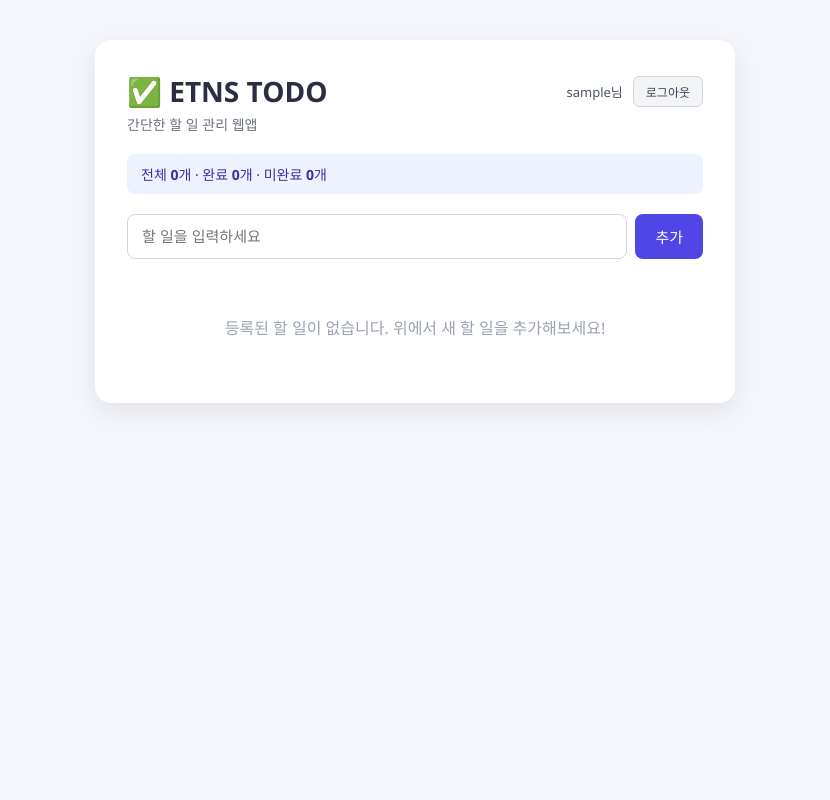
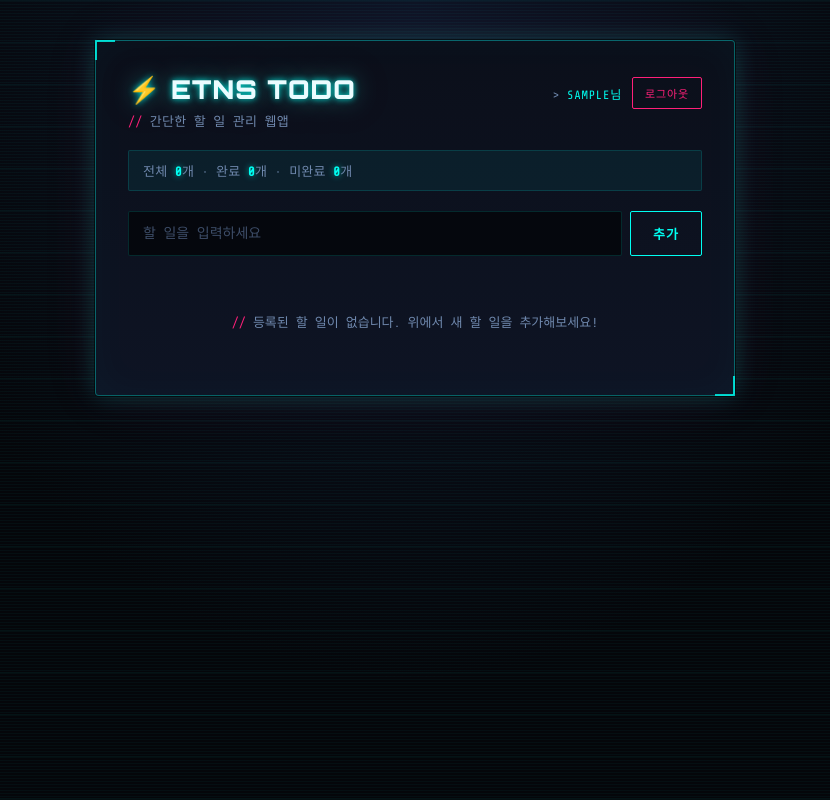
Before and after one commit to kimyeseul120-creator/20260915_ETNS_G, a Flask app: page / in a window 1280 px wide. Shown: the whole page, without its empty margins (225-1055 px from the left). Run offline with Flask 3, Linux system fonts and the light colour scheme; the visitor is signed in with stand-in values (Sample User, id 1); data that the repository does not hold is empty; some libraries are stand-ins or nearby versions.

Commit message:
Restyle UI with cyberpunk theme (neon colors, Orbitron/Share Tech Mono, HUD accents)
Co-Authored-By: Claude Sonnet 5 <noreply@anthropic.com>

```diff
--- a/static/style.css
+++ b/static/style.css
@@ -1,3 +1,22 @@
+/* ============================================================
+   ETNS TODO — CYBERPUNK THEME
+   Orbitron(제목/버튼) + Share Tech Mono(본문/데이터) 네온 팔레트
+   ============================================================ */
+
+:root {
+    --bg: #05060a;
+    --panel: #0b0f1a;
+    --panel-2: #0e1424;
+    --border: rgba(0, 255, 242, 0.35);
+    --border-soft: rgba(0, 255, 242, 0.14);
+    --cyan: #00fff2;
+    --pink: #ff2079;
+    --yellow: #e8ff29;
+    --green: #39ff8f;
+    --text: #d8ecff;
+    --muted: #6f88ad;
+}
+
 * {
     box-sizing: border-box;
 }
@@ -5,18 +24,46 @@
 body {
     margin: 0;
     padding: 0;
-    background: #f4f6fb;
-    font-family: "Segoe UI", "Malgun Gothic", sans-serif;
-    color: #2b2d42;
+    min-height: 100vh;
+    background:
+        repeating-linear-gradient(0deg, rgba(0, 255, 242, 0.035) 0px, rgba(0, 255, 242, 0.035) 1px, transparent 1px, transparent 3px),
+        linear-gradient(rgba(0, 255, 242, 0.05) 1px, transparent 1px) 0 0 / 100% 42px,
+        radial-gradient(ellipse at top, #0d1526 0%, var(--bg) 60%);
+    font-family: "Share Tech Mono", "Consolas", monospace;
+    color: var(--text);
+    padding: 40px 16px;
 }
 
 .container {
     max-width: 640px;
-    margin: 40px auto;
+    margin: 0 auto;
     padding: 32px;
-    background: #ffffff;
-    border-radius: 16px;
-    box-shadow: 0 8px 24px rgba(0, 0, 0, 0.08);
+    background: linear-gradient(180deg, var(--panel) 0%, var(--panel-2) 100%);
+    border: 1px solid var(--border);
+    border-radius: 4px;
+    box-shadow:
+        0 0 0 1px rgba(0, 0, 0, 0.6),
+        0 0 24px rgba(0, 255, 242, 0.18),
+        0 0 60px rgba(255, 32, 121, 0.08),
+        inset 0 0 40px rgba(0, 255, 242, 0.03);
+    position: relative;
+}
+
+/* HUD 코너 브래킷 */
+.container::before,
+.container::after {
+    content: "";
+    position: absolute;
+    width: 18px;
+    height: 18px;
+    border: 2px solid var(--cyan);
+    opacity: 0.8;
+}
+.container::before { top: -1px; left: -1px; border-right: none; border-bottom: none; }
+.container::after { bottom: -1px; right: -1px; border-left: none; border-top: none; }
+
+.auth-container {
+    max-width: 380px;
 }
 
 .header-top {
@@ -24,6 +71,7 @@ body {
     align-items: flex-start;
     justify-content: space-between;
     gap: 12px;
+    flex-wrap: wrap;
 }
 
 .user-box {
@@ -34,54 +82,85 @@ body {
 }
 
 .username {
-    font-size: 13px;
-    color: #4b5563;
+    font-size: 12px;
+    color: var(--cyan);
     white-space: nowrap;
+    text-transform: uppercase;
+    letter-spacing: 0.06em;
 }
+.username::before { content: "> "; color: var(--muted); }
 
 .logout-btn {
-    padding: 6px 12px;
-    background: #f3f4f6;
-    color: #374151;
-    border: 1px solid #d1d5db;
-    border-radius: 6px;
-    font-size: 12px;
+    padding: 7px 12px;
+    background: transparent;
+    color: var(--pink);
+    border: 1px solid var(--pink);
+    border-radius: 2px;
+    font-size: 11px;
+    font-family: "Orbitron", sans-serif;
+    letter-spacing: 0.08em;
+    text-transform: uppercase;
     cursor: pointer;
     white-space: nowrap;
+    transition: all 0.15s ease;
 }
 
 .logout-btn:hover {
-    background: #e5e7eb;
+    background: var(--pink);
+    color: #05060a;
+    box-shadow: 0 0 14px rgba(255, 32, 121, 0.6);
 }
 
 header h1 {
-    margin: 0 0 4px 0;
-    font-size: 28px;
+    margin: 0 0 6px 0;
+    font-family: "Orbitron", sans-serif;
+    font-weight: 900;
+    font-size: 26px;
+    letter-spacing: 0.04em;
+    text-transform: uppercase;
+    color: #eafcff;
+    text-shadow:
+        0 0 6px rgba(0, 255, 242, 0.9),
+        0 0 22px rgba(0, 255, 242, 0.45),
+        0 0 44px rgba(255, 32, 121, 0.25);
 }
 
 .subtitle {
     margin: 0 0 20px 0;
-    color: #6b7280;
-    font-size: 14px;
+    color: var(--muted);
+    font-size: 13px;
+    letter-spacing: 0.02em;
+}
+.subtitle::before { content: "// "; color: var(--pink); }
+
+.flash {
+    background: rgba(255, 32, 121, 0.08);
+    border: 1px solid var(--pink);
+    border-left-width: 4px;
+    color: #ffc2dd;
+    padding: 10px 14px;
+    border-radius: 2px;
+    margin-bottom: 16px;
+    font-size: 13px;
+}
+.flash p { margin: 0; }
+.flash p::before { content: "[!] "; color: var(--pink); }
+
+.summary {
+    background: rgba(0, 255, 242, 0.06);
+    border: 1px solid var(--border-soft);
+    color: var(--muted);
+    padding: 10px 14px;
+    border-radius: 2px;
+    margin-bottom: 20px;
+    font-size: 13px;
+    letter-spacing: 0.02em;
 }
 
-.flash {
-    background: #fff4e5;
-    border: 1px solid #ffcc80;
-    color: #995500;
-    padding: 10px 14px;
-    border-radius: 8px;
-    margin-bottom: 16px;
-    font-size: 14px;
-}
-
-.summary {
-    background: #eef2ff;
-    color: #3730a3;
-    padding: 10px 14px;
-    border-radius: 8px;
-    margin-bottom: 20px;
-    font-size: 14px;
+.summary strong {
+    color: var(--cyan);
+    font-weight: 700;
+    text-shadow: 0 0 6px rgba(0, 255, 242, 0.6);
 }
 
 .add-form {
@@ -90,26 +169,57 @@ header h1 {
     margin-bottom: 24px;
 }
 
+.add-form input[type="text"],
+.auth-form input,
+.edit-input {
+    background: #05070d;
+    color: var(--text);
+    caret-color: var(--cyan);
+}
+
 .add-form input[type="text"] {
     flex: 1;
     padding: 12px 14px;
-    border: 1px solid #d1d5db;
-    border-radius: 8px;
-    font-size: 15px;
+    border: 1px solid var(--border-soft);
+    border-radius: 2px;
+    font-size: 14px;
+    font-family: inherit;
 }
 
-.add-form button {
-    padding: 12px 20px;
-    background: #4f46e5;
-    color: #fff;
-    border: none;
-    border-radius: 8px;
-    font-size: 15px;
-    cursor: pointer;
+.add-form input[type="text"]:focus,
+.auth-form input:focus,
+.edit-input:focus {
+    outline: none;
+    border-color: var(--cyan);
+    box-shadow: 0 0 0 1px var(--cyan), 0 0 12px rgba(0, 255, 242, 0.4);
 }
 
-.add-form button:hover {
-    background: #4338ca;
+.add-form input[type="text"]::placeholder,
+.auth-form input::placeholder {
+    color: #3d4d68;
+}
+
+.add-form button,
+.auth-form button {
+    padding: 12px 22px;
+    background: transparent;
+    color: var(--cyan);
+    border: 1px solid var(--cyan);
+    border-radius: 2px;
+    font-family: "Orbitron", sans-serif;
+    font-size: 13px;
+    font-weight: 700;
+    letter-spacing: 0.08em;
+    text-transform: uppercase;
+    cursor: pointer;
+    transition: all 0.15s ease;
+}
+
+.add-form button:hover,
+.auth-form button:hover {
+    background: var(--cyan);
+    color: #05060a;
+    box-shadow: 0 0 18px rgba(0, 255, 242, 0.7);
 }
 
 .todo-list {
@@ -190,22 +330,25 @@ header h1 {
 }
 
 .delete-btn {
-    background: #fee2e2;
-    color: #b91c1c;
+    border: 1px solid var(--pink);
+    color: var(--pink);
+}
+.delete-btn:hover {
+    background: var(--pink);
+    color: #05060a;
+    box-shadow: 0 0 14px rgba(255, 32, 121, 0.6);
 }
 
 .empty {
     text-align: center;
-    color: #9ca3af;
+    color: var(--muted);
     padding: 32px 0;
     list-style: none;
+    font-size: 13px;
 }
+.empty::before { content: "// "; color: var(--pink); }
 
 /* 로그인 / 회원가입 */
-.auth-container {
-    max-width: 380px;
-}
-
 .auth-form {
     display: flex;
     flex-direction: column;
@@ -217,45 +360,56 @@ header h1 {
     display: flex;
     flex-direction: column;
     gap: 6px;
-    font-size: 13px;
-    color: #4b5563;
+    font-size: 11px;
+    color: var(--muted);
+    text-transform: uppercase;
+    letter-spacing: 0.06em;
 }
 
 .auth-form input {
     padding: 12px 14px;
-    border: 1px solid #d1d5db;
-    border-radius: 8px;
-    font-size: 15px;
+    border: 1px solid var(--border-soft);
+    border-radius: 2px;
+    font-size: 14px;
+    font-family: inherit;
 }
 
 .auth-form button {
     margin-top: 4px;
-    padding: 12px 20px;
-    background: #4f46e5;
-    color: #fff;
-    border: none;
-    border-radius: 8px;
-    font-size: 15px;
-    cursor: pointer;
-}
-
-.auth-form button:hover {
-    background: #4338ca;
 }
 
 .auth-link {
     text-align: center;
     margin-top: 20px;
-    font-size: 13px;
-    color: #6b7280;
+    font-size: 12px;
+    color: var(--muted);
 }
 
 .auth-link a {
-    color: #4f46e5;
+    color: var(--cyan);
     font-weight: 600;
     text-decoration: none;
+    text-shadow: 0 0 6px rgba(0, 255, 242, 0.5);
 }
 
 .auth-link a:hover {
     text-decoration: underline;
 }
+
+@media (prefers-reduced-motion: no-preference) {
+    header h1 {
+        animation: flicker 6s infinite;
+    }
+}
+@keyframes flicker {
+    0%, 92%, 100% { opacity: 1; }
+    93% { opacity: 0.75; }
+    94% { opacity: 1; }
+    95% { opacity: 0.85; }
+    96% { opacity: 1; }
+}
+
+@media (max-width: 480px) {
+    .container { padding: 22px; }
+    header h1 { font-size: 21px; }
+}
--- a/templates/index.html
+++ b/templates/index.html
@@ -4,6 +4,9 @@
 <meta charset="UTF-8">
 <meta name="viewport" content="width=device-width, initial-scale=1.0">
 <title>ETNS TODO</title>
+<link rel="preconnect" href="https://fonts.googleapis.com">
+<link rel="preconnect" href="https://fonts.gstatic.com" crossorigin>
+<link href="https://fonts.googleapis.com/css2?family=Orbitron:wght@500;700;900&family=Share+Tech+Mono&display=swap" rel="stylesheet">
 <link rel="stylesheet" href="{{ url_for('static', filename='style.css') }}">
 </head>
 <body>
@@ -11,7 +14,7 @@
     <header>
         <div class="header-top">
             <div>
-                <h1>✅ ETNS TODO</h1>
+                <h1>⚡ ETNS TODO</h1>
                 <p class="subtitle">간단한 할 일 관리 웹앱</p>
             </div>
             <div class="user-box">
--- a/templates/login.html
+++ b/templates/login.html
@@ -4,12 +4,15 @@
 <meta charset="UTF-8">
 <meta name="viewport" content="width=device-width, initial-scale=1.0">
 <title>로그인 - ETNS TODO</title>
+<link rel="preconnect" href="https://fonts.googleapis.com">
+<link rel="preconnect" href="https://fonts.gstatic.com" crossorigin>
+<link href="https://fonts.googleapis.com/css2?family=Orbitron:wght@500;700;900&family=Share+Tech+Mono&display=swap" rel="stylesheet">
 <link rel="stylesheet" href="{{ url_for('static', filename='style.css') }}">
 </head>
 <body>
 <div class="container auth-container">
     <header>
-        <h1>✅ ETNS TODO</h1>
+        <h1>⚡ ETNS TODO</h1>
         <p class="subtitle">로그인하고 내 할 일을 관리하세요</p>
     </header>
 
--- a/templates/register.html
+++ b/templates/register.html
@@ -4,12 +4,15 @@
 <meta charset="UTF-8">
 <meta name="viewport" content="width=device-width, initial-scale=1.0">
 <title>회원가입 - ETNS TODO</title>
+<link rel="preconnect" href="https://fonts.googleapis.com">
+<link rel="preconnect" href="https://fonts.gstatic.com" crossorigin>
+<link href="https://fonts.googleapis.com/css2?family=Orbitron:wght@500;700;900&family=Share+Tech+Mono&display=swap" rel="stylesheet">
 <link rel="stylesheet" href="{{ url_for('static', filename='style.css') }}">
 </head>
 <body>
 <div class="container auth-container">
     <header>
-        <h1>✅ ETNS TODO</h1>
+        <h1>⚡ ETNS TODO</h1>
         <p class="subtitle">회원가입하고 나만의 할 일 목록을 만들어보세요</p>
     </header>
 
```
Also changed, not shown: other parts of static/style.css (+46 -16 lines).
